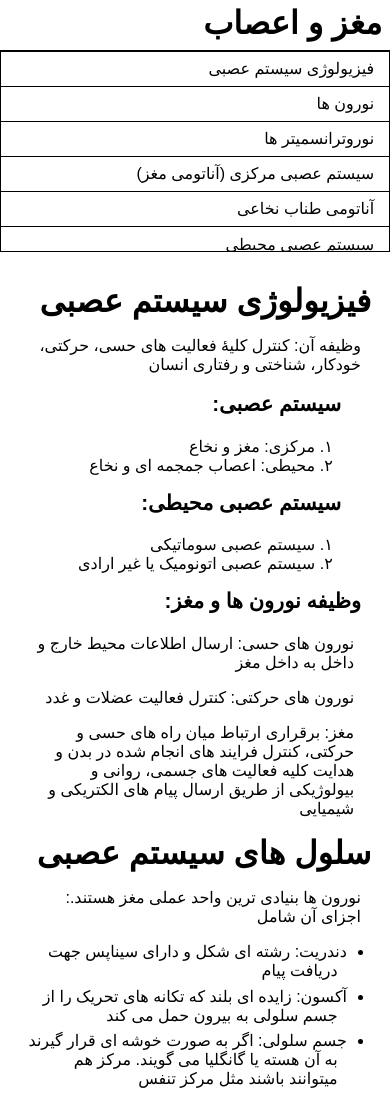
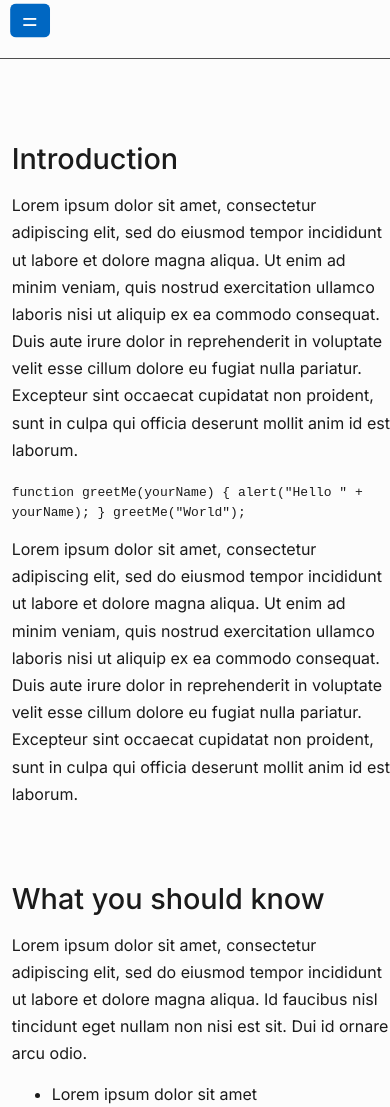
Before and after one commit to kimia2003rezaei/documentationPage, a plain HTML site: page index.html in a window 390 px wide. Shown: the top 1107 px of the page. Drawn offline with Linux system fonts and the light colour scheme; a web font is replaced by a local one.

Commit message:
wrong files

```diff
--- a/index.html
+++ b/index.html
@@ -1,153 +1,107 @@
 <!DOCTYPE html>
-<html lang="fa-IR">
+<html lang="en">
     <head>
         <meta charset="UTF-8">
-    <title>سالمند 3</title>
+        <title>Lorem Ipsum</title>
         <meta name="viewport" content="width=device-width, initial-scale=1.0">
-    <link href="https://fonts.cdnfonts.com/css/iranyekan" rel="stylesheet">
+        <link rel="preconnect" href="https://fonts.googleapis.com">
+        <link rel="preconnect" href="https://fonts.gstatic.com" crossorigin>
+        <link href="https://fonts.googleapis.com/css2?family=Inter:wght@100..900&display=swap" rel="stylesheet">
         <link rel="stylesheet" href="styles.css">
     </head>
     <body>
     <nav id="navbar">
-    <header>مغز و اعصاب</header>
+        <header>JavaScript</header>
         <ul>
-        <li>
-            <a href="#فیزیولوژی_سیستم_عصبی" class="nav-link">فیزیولوژی سیستم عصبی</a>
-        </li>
-        <li>
-            <a href="#neurons" class="nav-link">نورون ها</a>
-        </li>
-        <li>
-            <a href="#neurotransmitters" class="nav-link">نوروترانسميتر ها</a>
-        </li>
-        <li>
-            <a href="#JavaScript_and_Java" class="nav-link">سيستم عصبی مركزی (آناتومی مغز)</a>
-        </li>
-        <li>
-            <a href="#Hello_world" class="nav-link">آناتومی طناب نخاعی</a>
-        </li>
-        <li>
-            <a href="#Variables" class="nav-link">سیستم عصبی محیطی</a>
-        </li>
+            <li><a href="#Introduction" class="nav-link">Introduction</a></li>
+            <li><a href="#What_you_should_know" class="nav-link">What you should know</a></li>
+            <li><a href="#JavaScript_and_Java" class="nav-link">JavaScript and Java</a></li>
+            <li><a href="#Hello_world" class="nav-link">Hello world</a></li>
+            <li><a href="#Variables" class="nav-link">Variables</a></li>
         </ul>
-
-
-
-
     </nav>
+<div id="mobile-navbar"><button id="sidebar-btn" onclick="openNav()">=</button></div>
 
     <main id="main-doc">
 
-    <section id="فیزیولوژی_سیستم_عصبی" class="main-section">
-        <header>فیزیولوژی سیستم عصبی</header>
-        <p class="above-subtitle">وظیفه آن: کنترل کلیۀ فعالیت های حسی، حرکتی، خودکار، شناختی و رفتاری انسان</p>
-        <code></code>
-        <div class="two-column-container">
-            <div class="first-column">
-                <p class="subtitle">:سیستم عصبی</p>
-                <ol dir="rtl">
-                    <li>مرکزی: مغز و نخاع</li>
-                    <li>محیطی: اعصاب جمجمه ای و نخاع</li>
-                </ol>
-            </div>
-            <div class="second-column">
-                <p class="subtitle">:سیستم عصبی محیطی</p>
-                <ol dir="rtl">
-                    <li>سیستم عصبی سوماتیکی</li>
-                    <li>سیستم عصبی اتونومیک یا غیر ارادی</li>
-                </ol>
-            </div>
-        </div>
-        <p class="subtitle">:وظیفه نورون ها و مغز</p>
-        <p class="subtitle-description">نورون های حسی: ارسال اطلاعات محیط خارج و داخل به داخل مغز</p>
-        <p class="subtitle-description">نورون های حرکتی: کنترل فعالیت عضلات و غدد</p>
-        <p class="subtitle-description">مغز: برقراری ارتباط میان راه های حسی و حرکتی، کنترل فرایند های انجام شده در بدن و هدایت کلیه فعالیت های جسمی، روانی و بیولوژیکی از طریق ارسال پیام های الکتریکی و شیمیایی</p>
-    </section>
-    <button onclick="topFunction()" id="myBtn" title="Go to top"><i class="fa-solid fa-arrow-up fa-2xl" style="color: #eeeeee;"></i></button>
-    <section id="neurons" class="main-section">
-        <header>سلول های سیستم عصبی</header>
-        <p>:نورون ها بنیادی ترین واحد عملی مغز هستند. اجزای آن شامل</p>
-        <ul class="above-subtitle" dir="rtl">
-            <li>دندریت: رشته ای شکل و دارای سیناپس جهت دریافت پیام</li>
-            <li>آکسون: زایده ای بلند که تکانه های تحریک را از جسم سلولی به بیرون حمل می کند</li>
-            <li>جسم سلولی: اگر به صورت خوشه ای قرار گیرند به آن هسته یا گانگلیا می گویند. مرکز هم میتوانند باشند مثل مرکز تنفس</li>
-        </ul>
-        <code></code>
-        <p class="subtitle">:سلول های نوروگلیا</p>
-        <p class="subtitle-description">.نوع دیگری از سلول های عصبی است که عمل تغذیه، حفاظت و دفاع از نورون ها را به عهده دارد</p>
+        <section id="Introduction" class="main-section">
+            <header>Introduction</header>
+            <p>Lorem ipsum dolor sit amet, consectetur adipiscing elit, sed do eiusmod tempor incididunt ut labore et dolore magna aliqua. Ut enim ad minim veniam, quis nostrud exercitation ullamco laboris nisi ut aliquip ex ea commodo consequat. Duis aute irure dolor in reprehenderit in voluptate velit esse cillum dolore eu fugiat nulla pariatur. Excepteur sint occaecat cupidatat non proident, sunt in culpa qui officia deserunt mollit anim id est laborum.</p>
+            <code>function greetMe(yourName) { alert("Hello " + yourName); }
+                greetMe("World");
+            </code>
+            <p>Lorem ipsum dolor sit amet, consectetur adipiscing elit, sed do eiusmod tempor incididunt ut labore et dolore magna aliqua. Ut enim ad minim veniam, quis nostrud exercitation ullamco laboris nisi ut aliquip ex ea commodo consequat. Duis aute irure dolor in reprehenderit in voluptate velit esse cillum dolore eu fugiat nulla pariatur. Excepteur sint occaecat cupidatat non proident, sunt in culpa qui officia deserunt mollit anim id est laborum.</p>
         </section>
 
-    <section id="neurotransmitters" class="main-section">
-        <header>انتقال دهنده های عصبی (نوروترانسميتر ها)</header>
-        <p class="subtitle">:وظیفه</p>
-        <ul dir="rtl">
-            <li>انتقال پیام از یک نورون به نورون دیگر، یا از یک نورون به سلول های ویژه بافت مورد نظر</li>
-            <li>انتقال دهنده های عصبی در وزیکول های سیناپسی ساخته شده و نگهداری می شوند و می توانند هدایت تکانه ها را از شکاف سیناپسی امکان پذیر سازند</li>
-            <li>انتقال دهنده ها به محض آزاد شدن از میان شکاف سیناپسی عبور کرده و به گیرنده های موجود در غضای سلولی پس سیناپسی متصل می شوند</li>
-            <li>وظیفۀ انتفال دهنده های عصبی تقویت، تعدیل، خاتمه بخشیدن به عملکرد های خاص بوده و یا بر عملکرد های سلول های هدف اثر بازدارندگی و تحریک کنندگی اعمال می کنند</li>
+        <section id="What_you_should_know" class="main-section">
+            <header>What you should know</header>
+            <p>Lorem ipsum dolor sit amet, consectetur adipiscing elit, sed do eiusmod tempor incididunt ut labore et dolore magna aliqua. Id faucibus nisl tincidunt eget nullam non nisi est sit. Dui id ornare arcu odio.</p>
+            <ul>
+                <li>Lorem ipsum dolor sit amet</li>
+                <li>consectetur adipiscing elit</li>
+                <li>sed do eiusmod tempor incididunt</li>
+                <li>ut labore et dolore magna aliqua.</li>
+                <li>Duis aute irure dolor</li>
             </ul>
-        <code></code>
-        <p>hiko;</p>
+            <code>function greetMe(yourName) { alert("Hello " + yourName); }
+                greetMe("World");
+            </code>
+            <p>Lorem ipsum dolor sit amet, consectetur adipiscing elit, sed do eiusmod tempor incididunt ut labore et dolore magna aliqua. Id faucibus nisl tincidunt eget nullam non nisi est sit. Dui id ornare arcu odio.</p>
         </section>
 
         <section id="JavaScript_and_Java" class="main-section">
-        <header>سيستم عصبی مركزی (آناتومی مغز)</header>
-        <p>zdrbh cd</p>
+            <header>JavaScript and Java</header>
+            <p>Lorem ipsum dolor sit amet, consectetur adipiscing elit, sed do eiusmod tempor incididunt ut labore et dolore magna aliqua. Ut enim ad minim veniam, quis nostrud exercitation ullamco laboris nisi ut aliquip ex ea commodo consequat. Duis aute irure dolor in reprehenderit in voluptate velit esse cillum dolore eu fugiat nulla pariatur. Excepteur sint occaecat cupidatat non proident, sunt in culpa qui officia deserunt mollit anim id est laborum.</p>
             <code>function greetMe(yourName) { alert("Hello " + yourName); }
                 greetMe("World");
             </code>
-        <p>.jik'/p</p>
+            <p>Lorem ipsum dolor sit amet, consectetur adipiscing elit, sed do eiusmod tempor incididunt ut labore et dolore magna aliqua. Id faucibus nisl tincidunt eget nullam non nisi est sit. Dui id ornare arcu odio.</p>
         </section>
 
         <section id="Hello_world" class="main-section">
-        <header>آناتومی طناب نخاعی</header>
-        <p>fvyhjm</p>
+            <header>Hello world</header>
+            <p>Lorem ipsum dolor sit amet, consectetur adipiscing elit, sed do eiusmod tempor incididunt ut labore et dolore magna aliqua. Ut enim ad minim veniam, quis nostrud exercitation ullamco laboris nisi ut aliquip ex ea commodo consequat. Duis aute irure dolor in reprehenderit in voluptate velit esse cillum dolore eu fugiat nulla pariatur. Excepteur sint occaecat cupidatat non proident, sunt in culpa qui officia deserunt mollit anim id est laborum.</p>
             <code>function greetMe(yourName) { alert("Hello " + yourName); }
                 greetMe("World");
             </code>
-        <p>;aaagj</p>
+            <p>Lorem ipsum dolor sit amet, consectetur adipiscing elit, sed do eiusmod tempor incididunt ut labore et dolore magna aliqua. Id faucibus nisl tincidunt eget nullam non nisi est sit. Dui id ornare arcu odio.</p>
         </section>
 
         <section id="Variables" class="main-section">
-        <header>سیستم عصبی محیطی</header>
-        <p>;;;;;;;;;;/ego</p>
+            <header>Variables</header>
+            <p>Lorem ipsum dolor sit amet, consectetur adipiscing elit, sed do eiusmod tempor incididunt ut labore et dolore magna aliqua. Id faucibus nisl tincidunt eget nullam non nisi est sit. Dui id ornare arcu odio.</p>
             <code>function greetMe(yourName) { alert("Hello " + yourName); }
                 greetMe("World");
             </code>
-        <p>'s[d</p>
+            <p>Lorem ipsum dolor sit amet, consectetur adipiscing elit, sed do eiusmod tempor incididunt ut labore et dolore magna aliqua. Id faucibus nisl tincidunt eget nullam non nisi est sit. Dui id ornare arcu odio.</p>
         </section>
 
     </main>
-<script src="https://kit.fontawesome.com/e10660ac6b.js" crossorigin="anonymous"></script>
     <script>
-    // Get the button:
-    let mybutton = document.getElementById("myBtn");
-    let buttonIcon = document.querySelector("#myBtn i");
+        function openNav() {
+            if (window.innerWidth < 550) {
+                document.getElementById("navbar").classList.add("mobile-navbar");
+                document.querySelector("html").style.backgroundColor = "var(--lighter-gray)";
+            }
+            document.getElementById("navbar").style.display = "block";
+            document.getElementById("main-doc").style.left = "35%";
+            document.getElementById("sidebar-btn").setAttribute("onclick", "closeNav()");
+        }
+        function closeNav() {
+            if (window.innerWidth < 550) {
+                document.getElementById("navbar").classList.remove("mobile-navbar");
+                document.querySelector("html").style.backgroundColor = "var(--background-color)";
+            }
+                document.getElementById("navbar").style.display = "none";
+                document.getElementById("main-doc").style.left = "3%";
+                document.getElementById("sidebar-btn").setAttribute("onclick", "openNav()");
 
-    // When the user scrolls down 20px from the top of the document, show the button
-    window.onscroll = function() {scrollFunction()};
-
-    function scrollFunction() {
-        if (document.body.scrollTop > 20 || document.documentElement.scrollTop > 20) {
-            mybutton.style.display = "block";
-            if (window.innerWidth < 1050) {
-                buttonIcon.classList.remove("fa-2xl");
-                buttonIcon.classList.add("fa-lg");
-                console.log(window.innerWidth);
         }
-            else {
-                buttonIcon.classList.remove("fa-lg");
-                buttonIcon.classList.add("fa-2xl");
+        document.onscroll = () => {
+            document.getElementById("mobile-navbar").style.backgroundColor = "var(--gray-color)";
+            if(window.scrollY === 0) {
+                document.getElementById("mobile-navbar").style.backgroundColor = "var(--background-color)";
             }
-        } else {
-            mybutton.style.display = "none";
-        }
-    }
-
-    // When the user clicks on the button, scroll to the top of the document
-    function topFunction() {
-        document.body.scrollTop = 0; // For Safari
-        document.documentElement.scrollTop = 0; // For Chrome, Firefox, IE and Opera
         }
     </script>
     </body>
--- a/styles.css
+++ b/styles.css
@@ -1,147 +1,132 @@
 :root {
-    --page-background: white;
-    --text-color: black;
-    --button-color: #99A6E7;
+    --accent-color: #0086f4;
+    --text-color: #1b1b1b;
+    --gray-color: #4e4e4e;
+    --lighter-gray: #9e9e9e;
+    --background-color: #fcfcfc;
+    --button-color: #0067c2;
 }
 html {
-    background-color: var(--page-background);
+    box-sizing: border-box;
     color: var(--text-color);
-    font-family: 'IRANYekan', sans-serif;
-    text-align: right;
+    background-color: var(--background-color);
+    scroll-behavior: smooth;
+    font-family: "Inter", sans-serif;
+    font-optical-sizing: auto;
+    accent-color: var(--accent-color);
+    text-decoration-skip-ink: auto;
+    overflow-x: hidden;
+    min-height: 100%;
+}
+body {
+    margin: 0;
+}
+a {
+    color: var(--button-color);
+}
+a:hover {
+    color: var(--accent-color);
 }
 header {
-    font-size: 2em;
-    font-weight: 800;
+    font-size: 1.8em;
+    font-weight: 500;
 }
 #navbar {
+    overflow-y: auto;
+    overflow-x: hidden;
     position: fixed;
-    min-width: 22%;
+    left: 0;
     top: 0;
-    right: 0;
-    width: 25%;
+    width: 20%;
     height: 100%;
-    border-left: solid;
-    border-color: var(--text-color);
+    padding: 1%;
 }
-#navbar li {
-    border-top: 1px solid;
-    padding-left: 5%;
+#navbar ul {
+    list-style: none;
+    padding-left: 0;
 }
 #navbar a {
-    display: block;
-    padding: 5% 10% 5% 0;
-    color: var(--text-color);
     text-decoration: none;
-    cursor: pointer;
+    color: var(--gray-color);
+    line-height: 2.8;
 }
 #navbar a:hover {
-    color: var(--button-color);
-}
-#navbar header {
-    padding: 5% 7.5% 0 2%;
-}
-#navbar ul {
-    list-style-type: none;
-    padding-left: 0;
+    color: var(--accent-color);
 }
 #main-doc {
-    margin-right: 25%;
-    margin-left: 5%;
-    padding: 20px;
-    margin-bottom: 110px;
+    position: absolute;
+    left: 21%;
+    padding-top: 3%;
 }
-#main-doc *:not(header) {
-    padding-right: 3%;
+#main-doc p {
+    line-height: 1.7;
 }
-#main-doc code {
-    position: relative;
-    right: 8%;
-}
-.subtitle {
-    font-size: 1.3em;
-    font-weight: 600;
-    margin-top: 0;
-}
-.above-subtitle {
-    margin-bottom: 0;
-}
-ol {
-    list-style-type: arabic-indic;
-    margin-right: 8%;
-}
-li {
-    text-indent: -3%;
-}
-.two-column-container {
-    display: grid;
-    grid-template-columns: 2fr 1fr;
-}
-.first-column {
-    grid-column: 2;
-}
-.second-column {
-    grid-column: 1;
-    grid-row: 1;
-}
-.subtitle-description {
-    margin-right: 2%;
-}
-ul {
-    margin-right: 4%;
-}
-ul li {
-    padding-bottom: 2%;
-}
-#myBtn {
+#mobile-navbar {
     display: none;
     position: fixed;
-    bottom: 20px;
-    left: 30px;
-    z-index: 99;
+    top: 0;
+    width: 100%;
+    height: 5%;
+    padding: 3% 0 1% 5%;
+    border-bottom: solid 1px var(--gray-color);
+    z-index: 1;
+}
+#sidebar-btn {
+    text-align: center;
+    display: none;
+    position: fixed;
+    appearance: none;
     border: none;
-    outline: none;
     background-color: var(--button-color);
-    color: var(--text-color);
-    cursor: pointer;
-    padding: 3% 0 3% 3%;
-    border-radius: 50%;
-    font-size: 30px;
-    width: 50px;
-    height: 50px;
+    color: var(--background-color);
+    border-radius: 3px;
+    scale: 2;
+    z-index: 2;
 }
-#myBtn i {
-    position: absolute;
-    left: 23%;
+#sidebar-btn:hover {
+    background-color: var(--accent-color);
 }
-#myBtn:hover {
-    background-color: #555;
-}
-@media (max-width: 700px) {
+@media (max-width: 800px) {
+    @keyframes fadeInAnimation {
+        0% {
+            opacity: 0;
+        }
+        100% {
+            opacity: 1;
+        }
+    }
+    #mobile-navbar {
+        display: block;
+    }
+    #sidebar-btn {
+        display: flex;
+    }
     #navbar {
-        position: absolute;
-        width: 100%;
-        border: none;
+        display: none;
+        top: 12%;
+        width: 28%;
+        animation: fadeInAnimation ease .8s;
+        padding-left: 2%;
     }
     #main-doc {
-        position: relative;
-        margin-right: 0;
-        margin-top: 70%;
-        padding: 20px 0;
+        transition: left .5s;
+        left: 3%;
+        top: 10%;
+        z-index: 0;
+        padding-top: 0;
     }
-    #navbar a {
-        padding: 2% 4% 0 3%;
-    }
-    #navbar header {
-        padding: 1% 2% 2% 0;
-    }
-    #navbar ul {
-        margin: 0;
-        overflow-y: scroll;
-        overflow-x: hidden;
-        max-height: 200px;
-        border: solid 1px var(--text-color);
-    }
-    .two-column-container {
-        display: block;
+    #main-doc header {
+        padding-top: 15%;
     }
 }
+@media (max-width: 550px) {
+    #navbar {
+        width: fit-content;
+        top: 8%;
+    }
+    .mobile-navbar {
+        z-index: 1;
+        background-color: var(--background-color);
+        height: 100%;
+    }
+}
```
Lines whose indentation alone changed are shown as unchanged.
